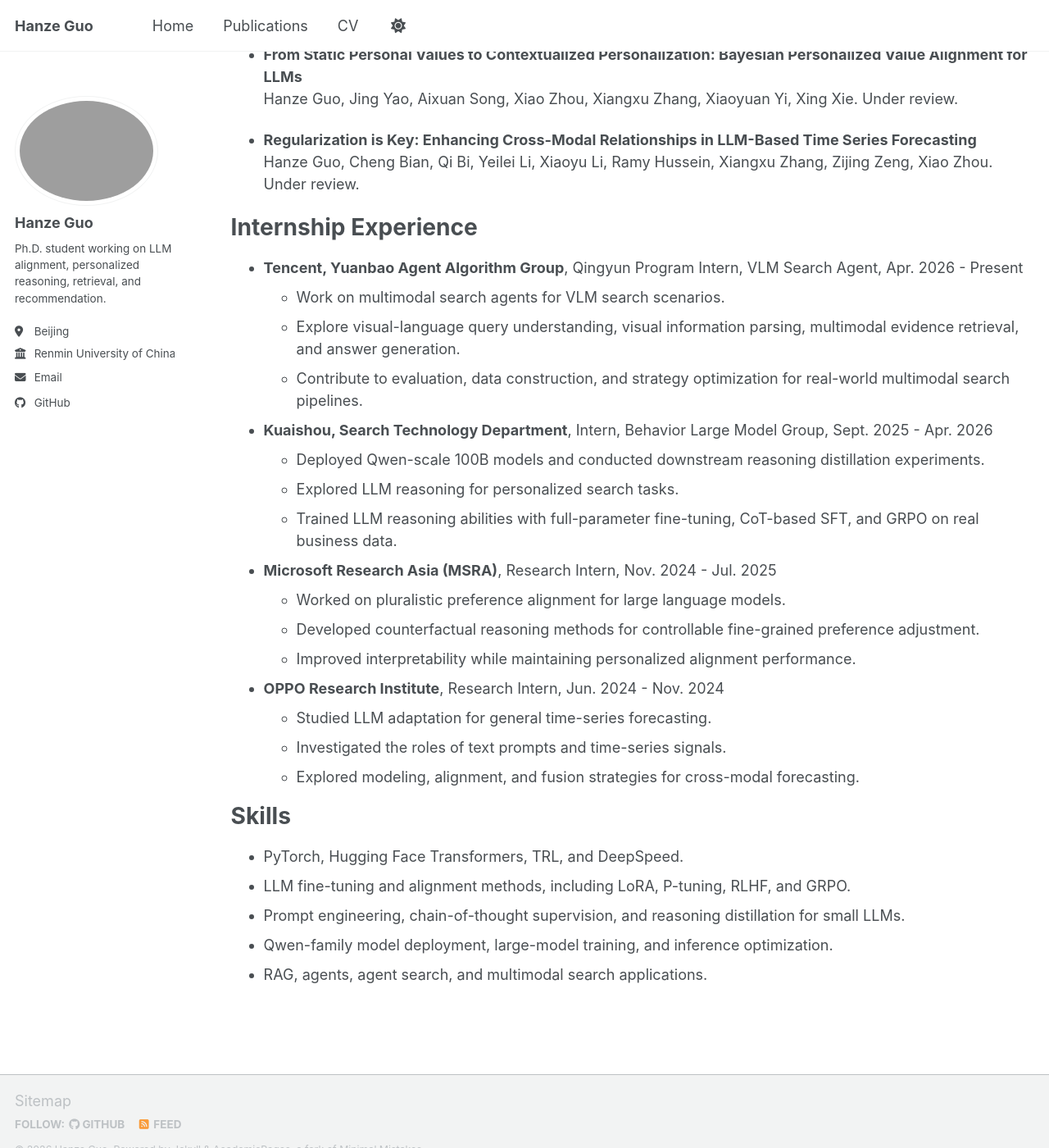
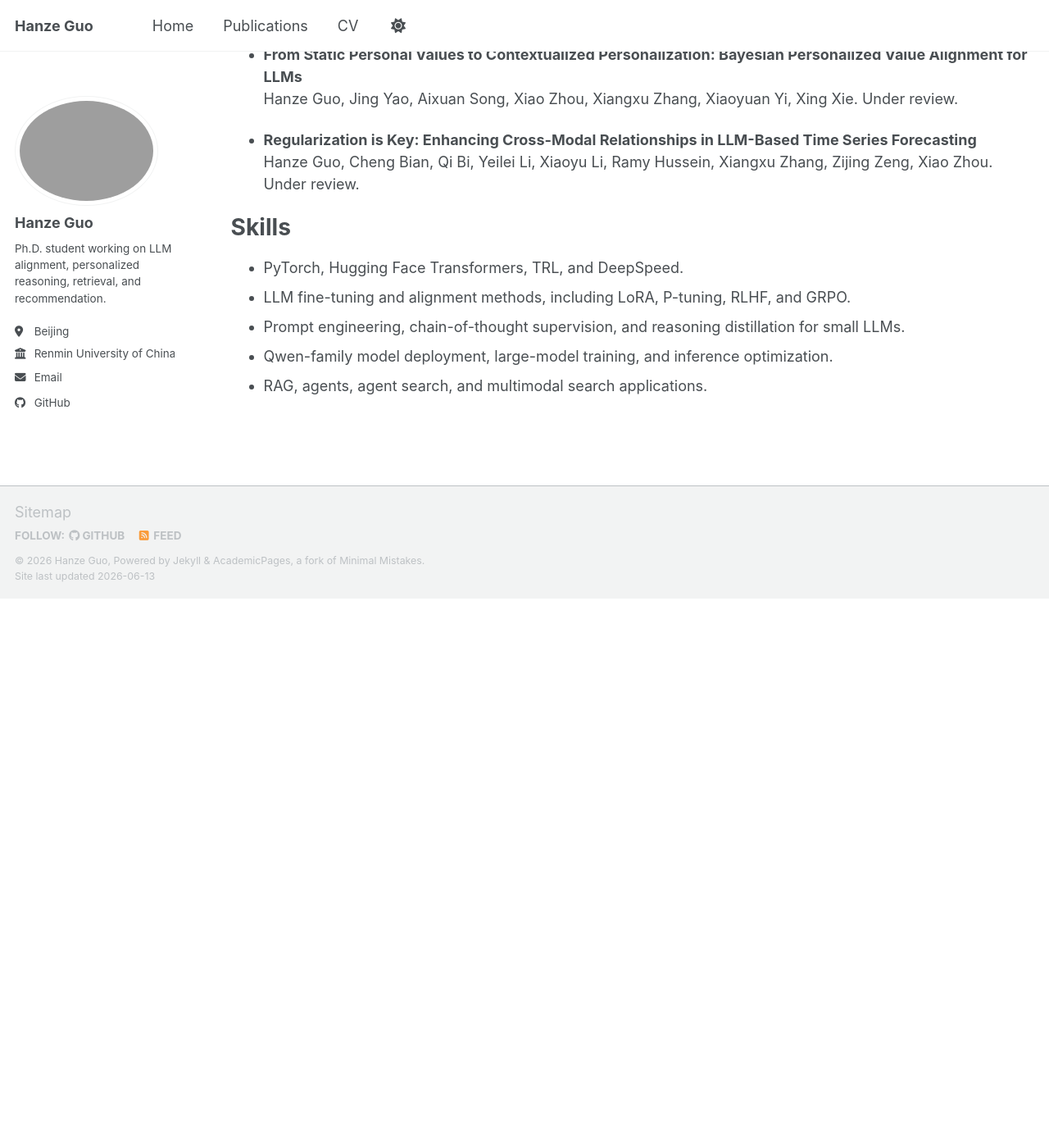
Before and after one commit to harris26-G/harris26-G.github.io, a Jekyll site: the page built from _pages/cv.md, in a window 1280 px wide and 1400 px high, scrolled down 800 px. Shown: the whole window at 82% size. Built offline with Jekyll 4.4.1, drawn with Linux system fonts in a browser that asks for light colours; a script bundle is joined from its source files by our own code; library files that are not in the unit come from our copies; after the commit the page ends 1530 px from its top, so only the background shows below that.

Commit message:
Remove internship section from CV

```diff
--- a/_pages/cv.md
+++ b/_pages/cv.md
@@ -42,29 +42,6 @@ Publications
 * **Regularization is Key: Enhancing Cross-Modal Relationships in LLM-Based Time Series Forecasting**
   Hanze Guo, Cheng Bian, Qi Bi, Yeilei Li, Xiaoyu Li, Ramy Hussein, Xiangxu Zhang, Zijing Zeng, Xiao Zhou. Under review.
 
-Internship Experience
-======
-
-* **Tencent, Yuanbao Agent Algorithm Group**, Qingyun Program Intern, VLM Search Agent, Apr. 2026 - Present
-  * Work on multimodal search agents for VLM search scenarios.
-  * Explore visual-language query understanding, visual information parsing, multimodal evidence retrieval, and answer generation.
-  * Contribute to evaluation, data construction, and strategy optimization for real-world multimodal search pipelines.
-
-* **Kuaishou, Search Technology Department**, Intern, Behavior Large Model Group, Sept. 2025 - Apr. 2026
-  * Deployed Qwen-scale 100B models and conducted downstream reasoning distillation experiments.
-  * Explored LLM reasoning for personalized search tasks.
-  * Trained LLM reasoning abilities with full-parameter fine-tuning, CoT-based SFT, and GRPO on real business data.
-
-* **Microsoft Research Asia (MSRA)**, Research Intern, Nov. 2024 - Jul. 2025
-  * Worked on pluralistic preference alignment for large language models.
-  * Developed counterfactual reasoning methods for controllable fine-grained preference adjustment.
-  * Improved interpretability while maintaining personalized alignment performance.
-
-* **OPPO Research Institute**, Research Intern, Jun. 2024 - Nov. 2024
-  * Studied LLM adaptation for general time-series forecasting.
-  * Investigated the roles of text prompts and time-series signals.
-  * Explored modeling, alignment, and fusion strategies for cross-modal forecasting.
-
 Skills
 ======
 
```
